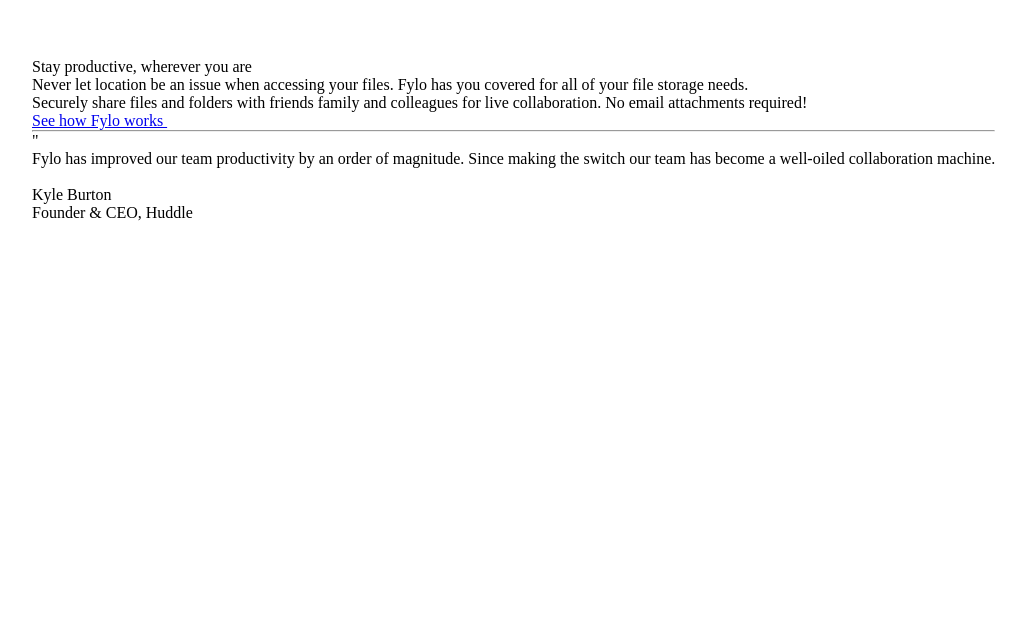
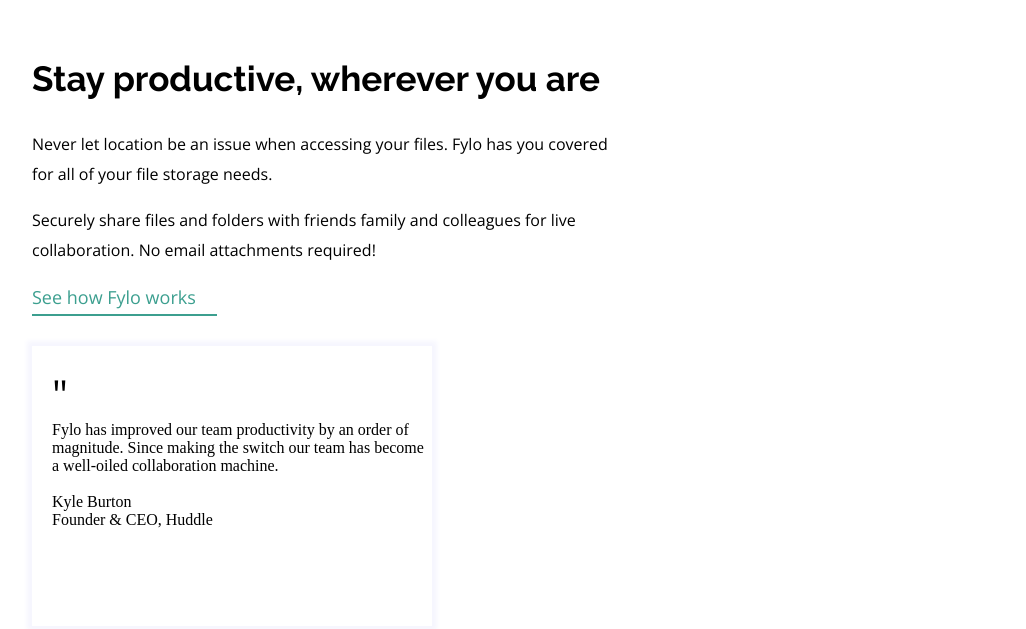
Before and after one commit to DanonymousCoder/Fylo-LandingPage, a plain HTML site: page index.html in a window 1280 px wide. Shown: the part 802-1431 px from the top of the page, without its empty margins (28-1054 px from the left). Drawn offline with nearby package versions, Linux system fonts and the light colour scheme.

Commit message:
Added new CSS styles for productive section, illustration, body, and card components

```diff
--- a/assets/style.css
+++ b/assets/style.css
@@ -102,3 +102,58 @@
     gap: 9rem;
     height: 700px;
 }
+.productive .txt p.head {
+    font-size: 35px;
+    font-weight: 700;
+    padding-bottom: 30px;
+    font-family: 'Raleway', sans-serif;
+}
+.productive .txt .sub {
+    display: flex;
+    flex-direction: column;
+    gap: 1rem;
+    font-size: 16px;
+    padding-bottom: 20px;
+    font-family: 'Open sans', sans-serif;
+    font-weight: 400;
+    line-height: 30px;
+    width: 580px;
+}
+.productive .txt .sub p {
+    font-family: 'Open sans', sans-serif;
+    font-weight: 400;
+}
+.illustration-2 {
+    height: 450px;
+    padding-top: 70px;
+}
+.productive .body .see {
+    text-decoration: none;
+    color: hsl(170, 45%, 43%);
+    font-size: 18px;
+    font-family: 'Open sans', sans-serif;
+    padding-bottom: 5px;
+    font-weight: 400;
+    align-items: center;
+    display: flex;
+    gap: 0.5rem;
+}
+.productive .body hr {
+    width: 185px;
+    border: 0.05px solid hsl(170, 45%, 43%);
+}
+.card {
+    background-color: white;
+    margin-top: 30px;
+    width: 400px;
+    height: 280px;
+    padding-top: 20px;
+    padding-left: 20px;
+    box-shadow: 0 0 5px 5px hsl(240, 75%, 98%);
+    margin-bottom: 150px;
+}
+.quote {
+    font-size: 40px;
+    font-family: 'Open sans', sans-serif;
+    font-weight: 400;
+}
```
